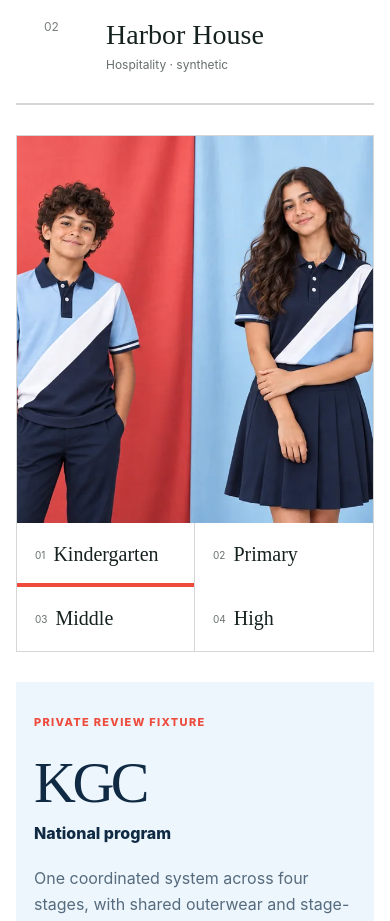
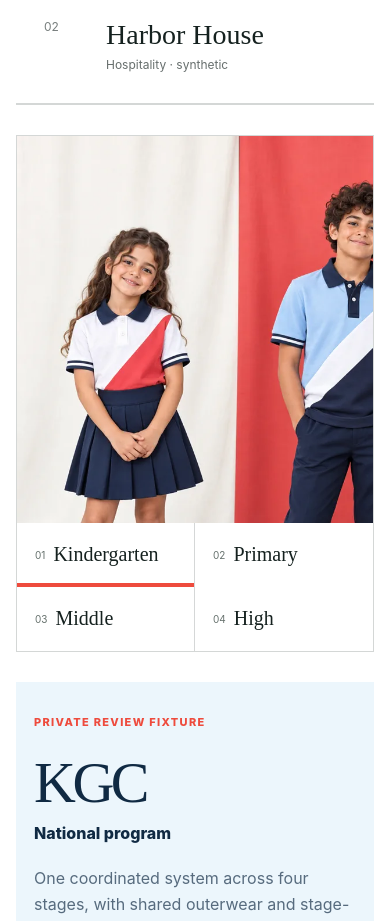
Before and after one commit to faresmohamed260/fares-uniform, a Next.js app in the folder prototype/public-site-motion/: page / in a window 390 px wide. Shown: the part 1400-2321 px from the top of the page. Built offline with nearby package versions, Linux system fonts and the light colour scheme.

Commit message:
fix: preserve mobile editorial media

```diff
--- a/prototype/public-site-motion/app/globals.css
+++ b/prototype/public-site-motion/app/globals.css
@@ -153,7 +153,7 @@ footer span { grid-column: 1 / -1; color: var(--muted); font-size: 12px; }
   .project-switcher { grid-template-columns: 1fr; }
   .cohort-editorial { margin-top: 30px; }
   .cohort-image { aspect-ratio: .92 / 1; }
-  .cohort-image img { object-position: center; }
+  .cohort-image img { object-position: inherit; }
   .cohort-labels { grid-template-columns: repeat(2,minmax(0,1fr)); }
   .cohort-labels button { min-height: 64px; }
   .cohort-labels button:nth-child(2n) { border-inline-end: 0; }
--- a/prototype/public-site-motion/components/pattern-experience.tsx
+++ b/prototype/public-site-motion/components/pattern-experience.tsx
@@ -113,6 +113,8 @@ export function PatternExperience({ initialLocale }: { initialLocale: Locale })
   const cohort = project.cohorts.find((item) => item.id === cohortId) ?? project.cohorts[0];
   const availableLooks = useMemo(() => project.looks.filter((look) => cohort.lookIds.includes(look.id)), [project, cohort]);
   const look = availableLooks.find((item) => item.id === lookId) ?? availableLooks[0];
+  const cohortIndex = project.cohorts.findIndex((item) => item.id === cohort.id);
+  const cohortPosition = project.cohorts.length > 1 ? (cohortIndex / (project.cohorts.length - 1)) * 100 : 50;
 
   useEffect(() => {
     document.documentElement.lang = locale;
@@ -208,7 +210,9 @@ export function PatternExperience({ initialLocale }: { initialLocale: Locale })
                 src={project.id === "kgc-national" ? "/media/synthetic-cohort-lineup.webp" : "/media/fares-team-editorial.webp"}
                 alt=""
                 fill
+                priority
                 sizes="(max-width: 760px) 100vw, 1440px"
+                style={{ objectPosition: `${cohortPosition}% center` }}
               />
             </div>
             <div className="cohort-labels">
@@ -300,7 +304,7 @@ export function PatternExperience({ initialLocale }: { initialLocale: Locale })
           </ol>
         </div>
         <div className="material-media" data-testid="material-editorial">
-          <Image src="/media/uniform-exploded-editorial.webp" alt="" fill sizes="(max-width: 760px) 100vw, 58vw" />
+          <Image src="/media/uniform-exploded-editorial.webp" alt="" fill priority sizes="(max-width: 760px) 100vw, 58vw" />
         </div>
       </section>
 
```
Also changed, not shown: 1 other file (tests, documents, lock files or other folders).
